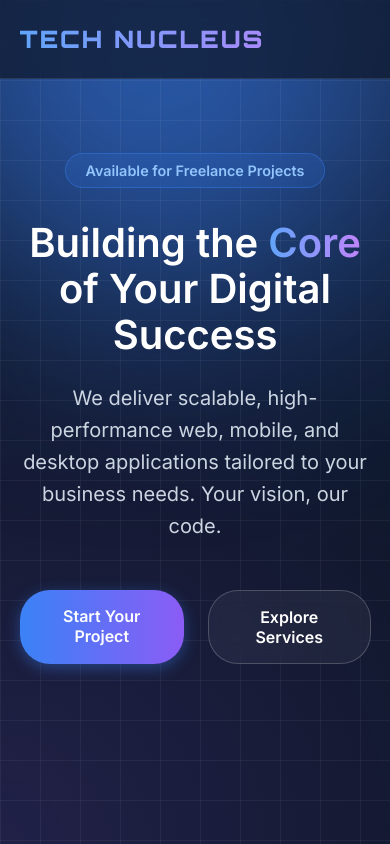
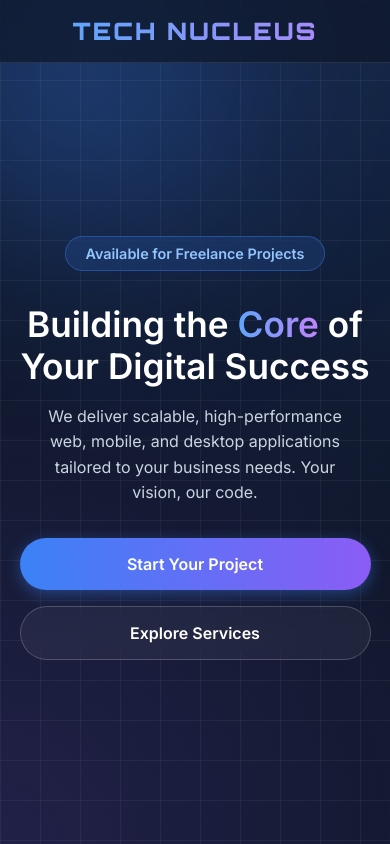
Before and after one commit to technucleus/technucleus.github.io, an Angular app: page / in a window 390 px wide. Shown: the top 844 px of the page. Built offline with nearby package versions, Linux system fonts and the light colour scheme.

Commit message:
Enhance mobile responsiveness and update contact email

```diff
--- a/src/app/app.component.css
+++ b/src/app/app.component.css
@@ -3,7 +3,6 @@
   position: relative;
   width: 100%;
   min-height: 100vh;
-  /* Reduced darkness, lighter slate blue */
   background-color: #0f172a;
   color: #e2e8f0;
   overflow-x: hidden;
@@ -37,7 +36,6 @@
 .bg-gradient {
   position: fixed;
   top: 0; left: 0; width: 100vw; height: 100vh;
-  /* Lighter gradients */
   background: radial-gradient(circle at top right, rgba(59, 130, 246, 0.15) 0%, transparent 60%),
               radial-gradient(circle at bottom left, rgba(139, 92, 246, 0.15) 0%, transparent 60%);
   z-index: 0;
@@ -70,7 +68,7 @@
   display: flex;
   justify-content: space-between;
   align-items: center;
-  padding: 1.5rem 5%;
+  padding: 1.2rem 5%;
   background: rgba(15, 23, 42, 0.7);
   backdrop-filter: blur(16px);
   -webkit-backdrop-filter: blur(16px);
@@ -179,6 +177,7 @@ section {
   display: flex;
   gap: 1.5rem;
   justify-content: center;
+  flex-wrap: wrap;
 }
 
 .cta-btn {
@@ -187,6 +186,7 @@ section {
   font-weight: 600;
   text-decoration: none;
   transition: transform 0.2s, box-shadow 0.2s, background 0.2s;
+  text-align: center;
 }
 
 .cta-btn.primary {
@@ -290,7 +290,7 @@ section {
 
 .features-list {
   display: grid;
-  grid-template-columns: repeat(auto-fit, minmax(300px, 1fr));
+  grid-template-columns: repeat(auto-fit, minmax(280px, 1fr));
   gap: 2rem;
 }
 
@@ -362,6 +362,7 @@ section {
   color: #f8fafc;
   font-weight: 500;
   font-size: 1.1rem;
+  width: auto;
 }
 
 .c-icon {
@@ -384,10 +385,38 @@ section {
   to { opacity: 1; transform: translateY(0); }
 }
 
-/* Responsive */
+/* Responsive Overrides (iPhone 16 / Mobile) */
 @media (max-width: 768px) {
-  .hero-title { font-size: 2.5rem; }
+  /* Center Navbar Logo */
+  .navbar {
+    justify-content: center;
+    padding: 1rem;
+  }
   .nav-links { display: none; }
-  .contact-methods { flex-direction: column; }
-  .why-content { padding: 2rem; }
+
+  /* Scale Down Typography */
+  .hero-title { font-size: 2.2rem; margin-bottom: 1rem; line-height: 1.2; }
+  .hero-subtitle { font-size: 1rem; margin-bottom: 2rem; padding: 0 10px; }
+  .section-title { font-size: 2rem; margin-bottom: 2.5rem; }
+
+  /* Reduce excessive paddings */
+  section { padding: 5rem 5% 3rem 5%; }
+  .why-content { padding: 2.5rem 1.5rem; }
+  .contact-box { padding: 3rem 1.5rem; }
+
+  /* Adjust Button Layouts */
+  .hero-actions { flex-direction: column; gap: 1rem; width: 100%; }
+  .cta-btn { width: 100%; }
+
+  /* Adjust Grid Layouts */
+  .services-grid { grid-template-columns: 1fr; gap: 1.5rem; }
+  .features-list { grid-template-columns: 1fr; gap: 1.5rem; }
+
+  /* Full Width Contact Cards */
+  .contact-methods { flex-direction: column; gap: 1rem; }
+  .contact-card { width: 100%; justify-content: center; }
+
+  /* Shrink Orbs so they don't break horizontal flow on mobile */
+  .orb-1 { width: 250px; height: 250px; top: -50px; left: -50px; }
+  .orb-2 { width: 200px; height: 200px; bottom: -50px; right: -50px; }
 }
--- a/src/app/app.component.html
+++ b/src/app/app.component.html
@@ -116,9 +116,9 @@
       <h2>Ready to Build Something Amazing?</h2>
       <p>Whether you need a quick fix or a complex platform built from scratch, our team is ready to deliver.</p>
       <div class="contact-methods">
-        <a href="mailto:admin&#64;technucleus.in" class="contact-card glass-card-hover">
+        <a href="mailto:info&#64;technucleus.in" class="contact-card glass-card-hover">
           <div class="c-icon">✉️</div>
-          <span>admin&#64;technucleus.in</span>
+          <span>info&#64;technucleus.in</span>
         </a>
         <a href="tel:+918197736822" class="contact-card glass-card-hover">
           <div class="c-icon">📞</div>
```
